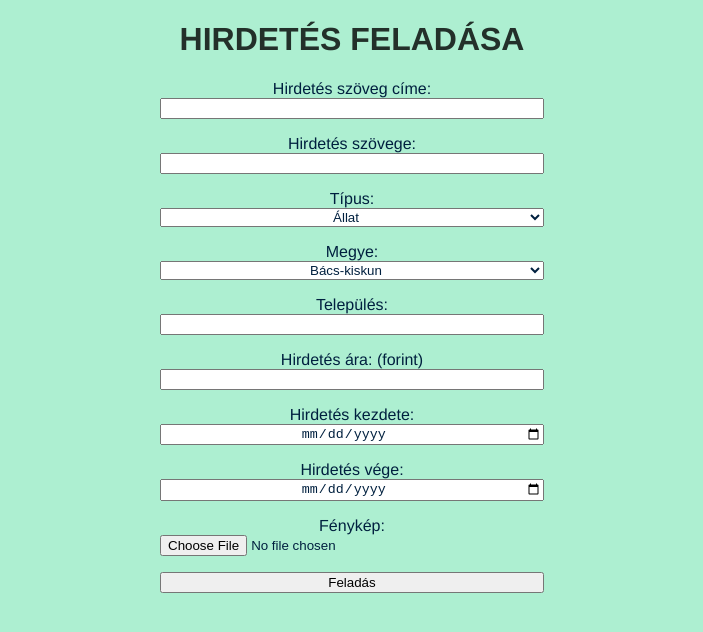
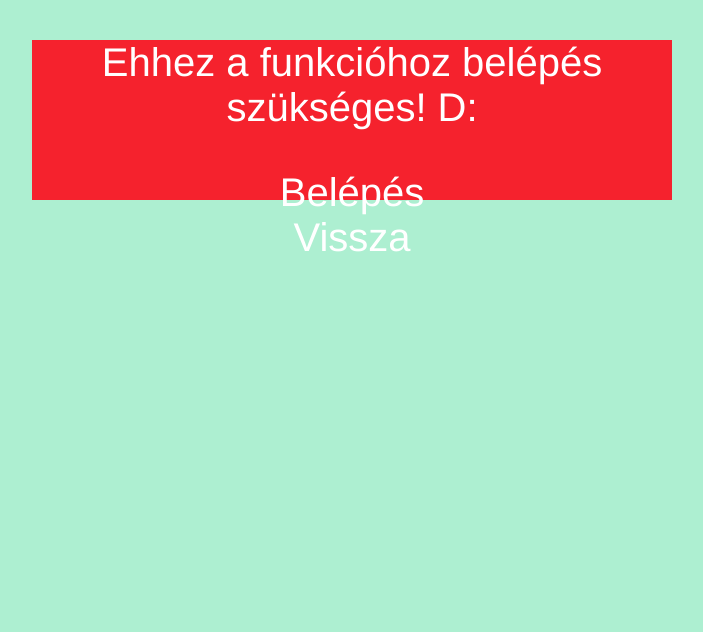
Before and after one commit to maryn1421/boerderij-frontend, a React (Create React App) app: page /market/new in a window 1280 px wide. Shown: the top 632 px of the page, without its empty margins (288-991 px from the left). Built offline with nearby package versions, Linux system fonts and the light colour scheme.

Commit message:
added an alert when a not logged in user wants to use private stuff

```diff
--- a/src/App.js
+++ b/src/App.js
@@ -16,7 +16,6 @@ import PatchList from "./pages/mainPage/PatchList";
 import MarketPage from "./pages/marketPage/MarketPage";
 import NewSale from "./pages/marketPage/marketNewSale/NewSale";
 import MarketSingleSalePage from "./pages/marketPage/marketSingleSalePage/MarketSingleSalePage";
-import {useState} from "react";
 import {useCookies} from "react-cookie";
 import MarketProfile from "./pages/marketPage/MarketProfile/MarketProfile";
 
@@ -25,7 +24,7 @@ import MarketProfile from "./pages/marketPage/MarketProfile/MarketProfile";
 const PrivateRoute = ({ component, ...options }) => {
 
     const isLogged = (user) => {
-        return user !== "no-user";
+        return user !== "no-user" || !user?.token;
     }
 
 
--- a/src/pages/marketPage/MarketProfile/MarketProfile.js
+++ b/src/pages/marketPage/MarketProfile/MarketProfile.js
@@ -1,11 +1,28 @@
 import React from "react";
+import {useCookies} from "react-cookie";
 
 const MarketProfile = () => {
+    const [cookies, setCookies] = useCookies("user")
 
 
-    return <marketProfile className="main">
 
-    </marketProfile>
+    document.body.style.backgroundColor = "#ADEFD1FF";
+
+
+
+    if (cookies.user?.token) {
+        return <marketProfile className="main">
+
+        </marketProfile>
+    }
+    else {
+        return <div className="private__main">
+            <p>Ehhez a funkcióhoz belépés szükséges! D:</p>
+            <a href="/login">Belépés</a> <br/>
+            <a href="/market">Vissza</a>
+        </div>
+    }
+
 }
 
 
--- a/src/pages/marketPage/marketNewSale/NewSale.js
+++ b/src/pages/marketPage/marketNewSale/NewSale.js
@@ -11,7 +11,6 @@ const NewSale = () => {
 
 
     document.body.style.backgroundColor = "#ADEFD1FF";
-
 
 
     const submitNewSale = (e) => {
@@ -37,8 +36,7 @@ const NewSale = () => {
                         if (response !== undefined) {
                             document.getElementById("new-sale-form").reset()
                             new Alert("success", "Sikeres rendelés hozzáadás").showAlert()
-                        }
-                        else {
+                        } else {
                             new Alert("error", "Hiba a rendelés hozzáadása során").showAlert()
                         }
                     })
@@ -71,7 +69,7 @@ const NewSale = () => {
         }
     }
 
-
+    if (cookies.user?.token) {
         return <div className="newSale__main">
             <h1>HIRDETÉS FELADÁSA</h1>
             <div className="newSale__formContainer">
@@ -134,5 +132,13 @@ const NewSale = () => {
 
         </div>
     }
+    else {
+        return <div className="private__main">
+            <p>Ehhez a funkcióhoz belépés szükséges! D:</p>
+            <a href="/login">Belépés</a> <br/>
+            <a href="/market">Vissza</a>
+        </div>
+    }
+}
 
 export default NewSale;
--- a/src/pages/marketPage/marketNewSale/newSale.css
+++ b/src/pages/marketPage/marketNewSale/newSale.css
@@ -27,6 +27,20 @@
     height: 100vh;
 }
 
+.private__main {
+    font-size: 40px;
+    height: 20vh;
+    width: 50vw;
+    background-color: #f5222d;
+    color: white;
+    margin-left: auto;
+    margin-right: auto;
+}
+
+.private__main a {
+    color: white;
+}
+
 
 @media (max-width: 999px) {
     .newSale__formContainer input, select, option{
```
Lines whose indentation alone changed are shown as unchanged.
